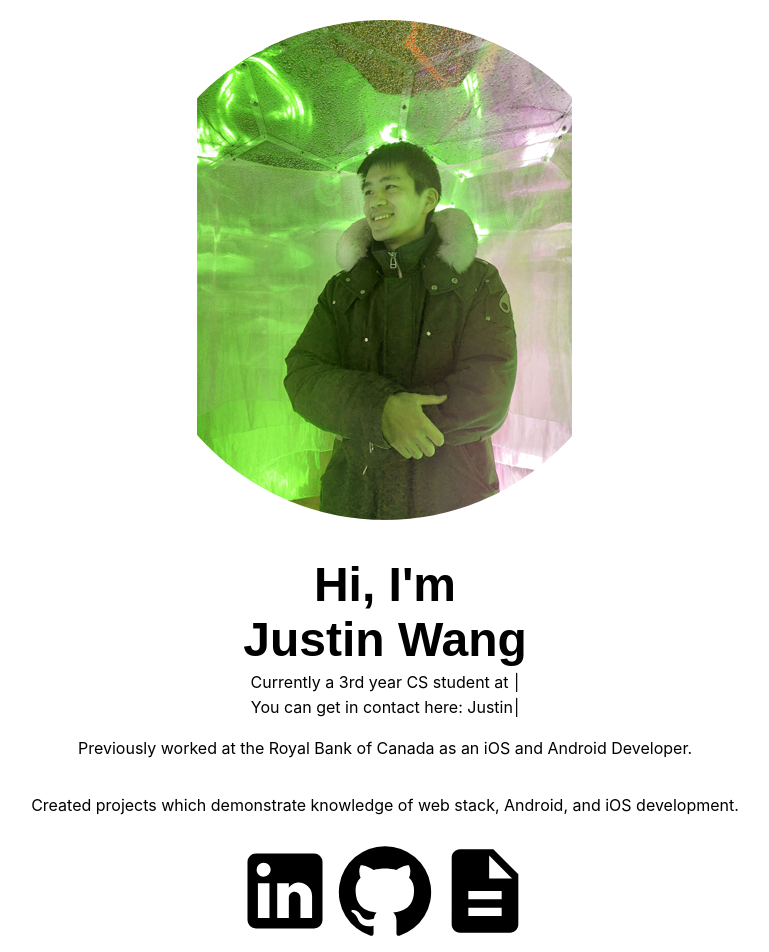
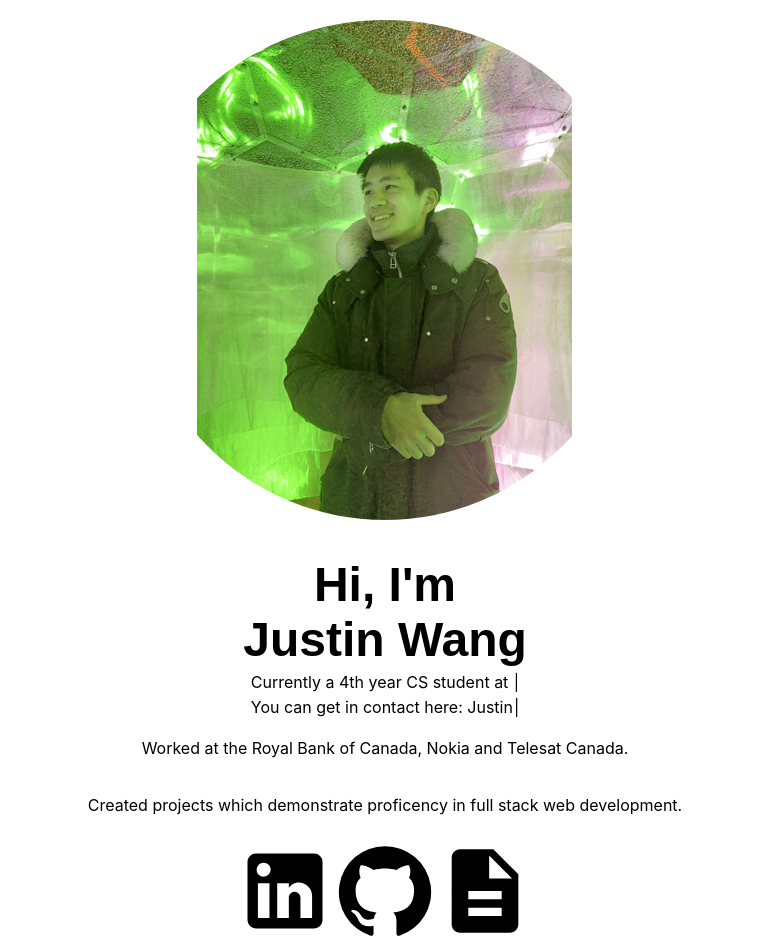
Before and after one commit to jutinwang/personal-site, a React (Create React App) app: page / in a window 1280 px wide. Shown: the top 952 px of the page, without its empty margins (255-1024 px from the left). Built offline with nearby package versions, Linux system fonts and the light colour scheme.

Commit message:
Updated for 2024

```diff
--- a/src/components/External.js
+++ b/src/components/External.js
@@ -14,7 +14,7 @@ const External = () => {
         <a href='https://github.com/jutinwang' target="_blank" rel="noopener noreferrer"><GitHubIcon class="github"/></a>
       </div>
       <div class='icon3'>
-        <a href="Justin_Wang_Resume_2023.pdf" download><DescriptionIcon class="resume"/></a>
+        <a href="Justin-Wang-Resume.pdf" download><DescriptionIcon class="resume"/></a>
       </div>
     </div>
   )
--- a/src/components/header.js
+++ b/src/components/header.js
@@ -10,7 +10,7 @@ const header = () => {
       <Typewriter
         className="University"
         onInit={(typewriter) => {
-          typewriter.typeString('Currently a 3rd year CS student at the University of Ottawa.')
+          typewriter.typeString('Currently a 4th year CS student at the University of Ottawa.')
             .pauseFor(2500)
             .start();
         }}
@@ -22,8 +22,8 @@ const header = () => {
             .start();
         }}
       />
-      <p>Previously worked at the Royal Bank of Canada as an iOS and Android Developer.</p>
-      <p>Created projects which demonstrate knowledge of web stack, Android, and iOS development.</p>
+      <p>Worked at the Royal Bank of Canada, Nokia and Telesat Canada.</p>
+      <p>Created projects which demonstrate proficency in full stack web development.</p>
     </div>
   );
 };
```
Also changed, not shown: 2 other files (tests, documents, lock files or other folders).
